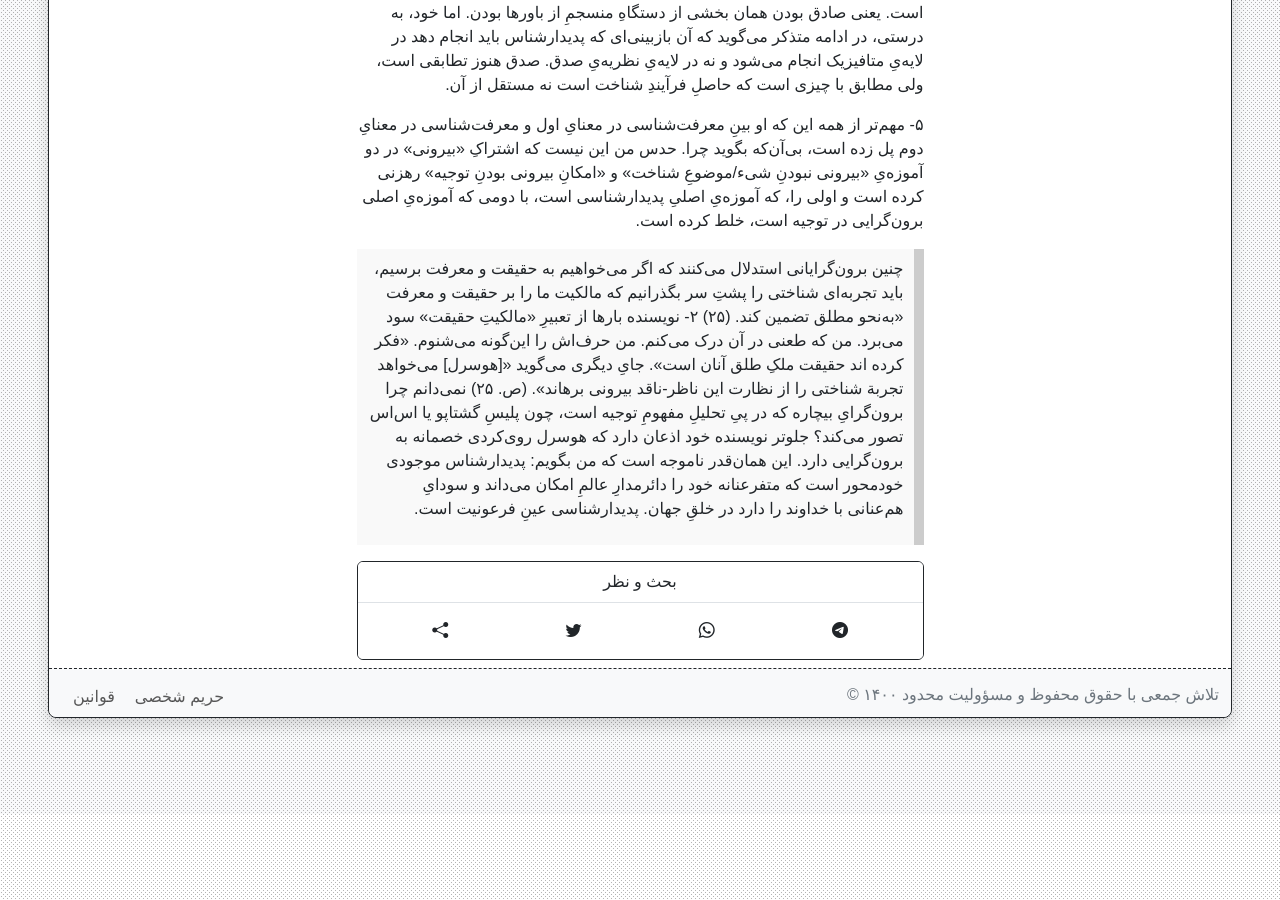
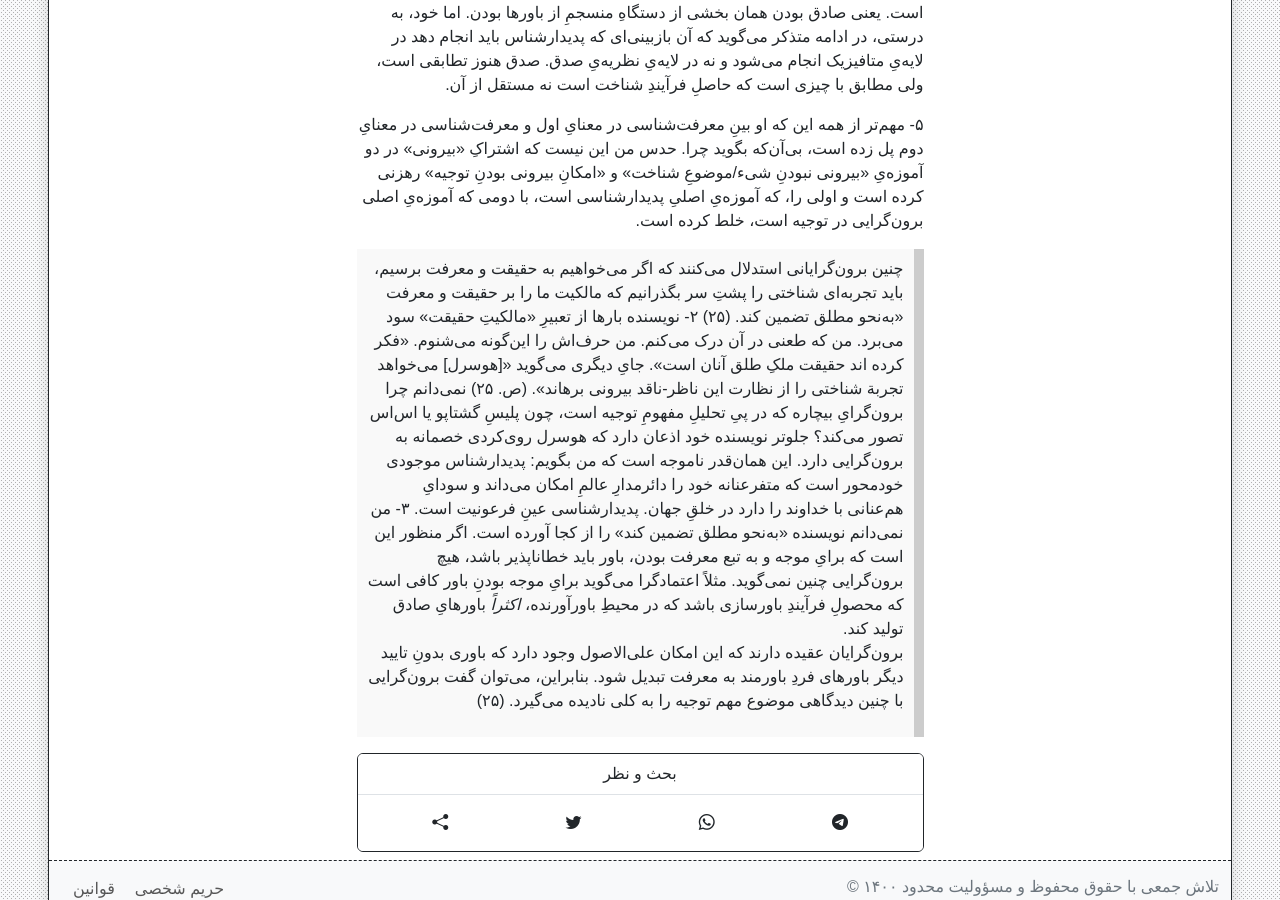
Before and after one commit to phicudemy/phicudemy.github.io, a Jekyll site: the page built from _posts/2024-08-02-perspevtive.md, in a window 1280 px wide and 900 px high, scrolled down 3971 px. Built offline with Jekyll 4.4.1, drawn with Linux system fonts in a browser that asks for light colours; comment, search, counter and statistics services are not loaded; a style sheet for code colours, icons or effects is not loaded; before the commit the page ends 4785 px from its top, so only the background shows below that.

Commit message:
TinaCMS content update

```diff
--- a/_posts/2024-08-02-perspevtive.md
+++ b/_posts/2024-08-02-perspevtive.md
@@ -53,3 +53,5 @@ tags:
 ۵- مهم‌تر از همه این که او بینِ معرفت‌شناسی در معنایِ اول و معرفت‌شناسی در معنایِ دوم پل زده است، بی‌آن‌که بگوید چرا. حدس من این نیست که اشتراکِ «بیرونی» در دو آموزه‌یِ «بیرونی نبودنِ شیء/موضوعِ شناخت» و «امکانِ بیرونی بودنِ توجیه» رهزنی کرده است و اولی را، که آموزه‌یِ اصلیِ پدیدارشناسی است، با دومی که آموزه‌یِ اصلی برون‌گرایی در توجیه است، خلط کرده است.
 > چنین برون‌گرایانی استدلال می‌کنند که اگر می‌خواهیم به حقیقت و معرفت برسیم، باید تجربه‌ای شناختی را پشتِ سر بگذرانیم که مالکیت ما را بر حقیقت و معرفت «به‌نحو مطلق تضمین کند. (۲۵)
 ۲- نویسنده بارها از تعبیرِ «مالکیتِ حقیقت» سود می‌برد. من که طعنی در آن درک می‌کنم. من حرف‌اش را این‌گونه می‌شنوم. «فکر کرده اند حقیقت ملکِ طلق آنان است». جایِ دیگری می‌گوید «[هوسرل] می‌خواهد تجربة شناختی را از نظارت این ناظر-ناقد بیرونی برهاند». (ص. ۲۵) نمی‌دانم چرا برون‌گرایِ بیچاره که در پیِ تحلیلِ مفهومِ توجیه است، چون پلیسِ گشتاپو یا اس‌اس تصور می‌کند؟ جلوتر نویسنده خود اذعان دارد که هوسرل روی‌کردی خصمانه به برون‌گرایی دارد. این همان‌قدر ناموجه است که من بگویم: پدیدارشناس موجودی خودمحور است که متفرعنانه خود را دائرمدارِ عالمِ امکان می‌داند و سودایِ هم‌عنانی با خداوند را دارد در خلقِ جهان. پدیدارشناسی عینِ فرعونیت است.
+۳- من نمی‌دانم نویسنده «به‌نحو مطلق تضمین کند» را از کجا آورده است. اگر منظور این است که برایِ موجه و به تبع معرفت بودن، باور باید خطاناپذیر باشد، هیچ ‌برون‌گرایی چنین نمی‌گوید. مثلاً اعتمادگرا می‌گوید برایِ موجه بودنِ باور کافی است که محصولِ فرآیندِ باورسازی باشد که در محیطِ باور‌آورنده، _اکثراً_ باورهایِ صادق تولید کند.
+> برون‌گرایان عقیده دارند که این امکان علی‌الاصول وجود دارد که باوری بدونِ تایید دیگر باورهای فردِ باورمند به معرفت تبدیل شود. بنابراین، می‌توان گفت برون‌گرایی با چنین دیدگاهی موضوع مهم توجیه را به کلی نادیده می‌گیرد. (۲۵)
```
